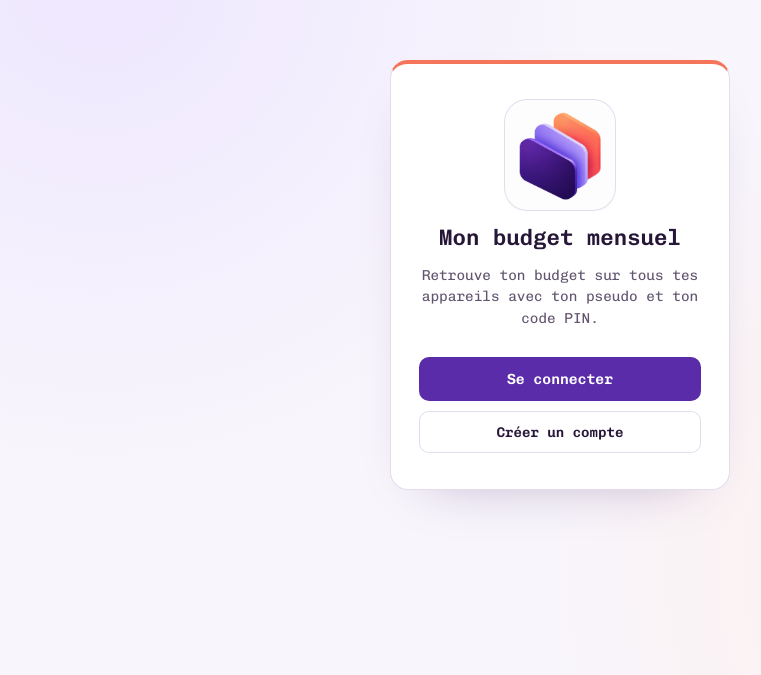
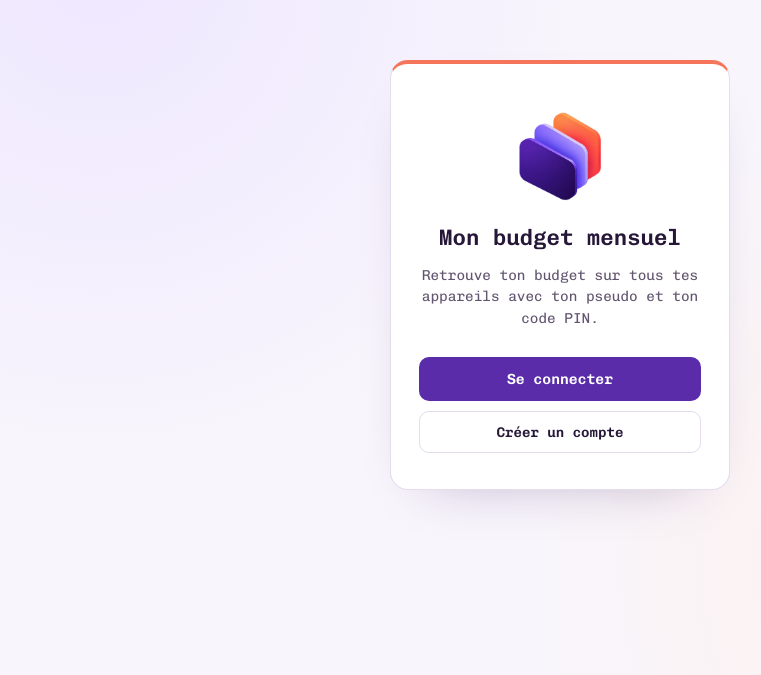
Before and after one commit to yesman-plg/monbudget, a React (Vite) app: page / in a window 1280 px wide. Shown: the part 125-800 px from the top of the page, without its empty margins (80-841 px from the left). Built offline with nearby package versions, Linux system fonts and the light colour scheme; no server answers.

Commit message:
Affiche le logo transparent et renomme Budget

```diff
--- a/index.html
+++ b/index.html
@@ -2,7 +2,7 @@
 <html lang="fr">
   <head>
     <meta charset="UTF-8" />
-    <link rel="icon" type="image/png" href="/monbudget/logo-budget-2026.png" />
+    <link rel="icon" type="image/png" href="/monbudget/logo-budget-transparent.png" />
     <meta name="viewport" content="width=device-width, initial-scale=1.0" />
     <meta name="theme-color" media="(prefers-color-scheme: light)" content="#f8f5fc" />
     <meta name="theme-color" media="(prefers-color-scheme: dark)" content="#140c22" />
--- a/src/App.css
+++ b/src/App.css
@@ -68,9 +68,6 @@
   display: block;
   width: 110px;
   height: 110px;
-  border-radius: 22px;
-  background: #fff;
-  box-shadow: 0 0 0 1px var(--gridline);
 }
 
 .login-card h1 {
@@ -292,11 +289,8 @@
 
 .brand-logo {
   display: block;
-  width: 42px;
-  height: 42px;
-  border-radius: 10px;
-  background: #fff;
-  box-shadow: 0 0 0 1px var(--gridline);
+  width: 48px;
+  height: 48px;
 }
 
 .periode-switcher {
--- a/src/components/BudgetApp.jsx
+++ b/src/components/BudgetApp.jsx
@@ -71,8 +71,8 @@ export default function BudgetApp({ user, onDeconnecter }) {
     <div className="app">
       <header className="app-header">
         <span className="brand">
-          <img className="brand-logo" src={`${import.meta.env.BASE_URL}logo-budget-2026.png`} alt="" />
-          monbudget
+          <img className="brand-logo" src={`${import.meta.env.BASE_URL}logo-budget-transparent.png`} alt="" />
+          Budget
         </span>
         <PeriodeSwitcher periode={periode} onChange={setPeriode} />
         <button
--- a/src/components/LoginScreen.jsx
+++ b/src/components/LoginScreen.jsx
@@ -57,7 +57,7 @@ export default function LoginScreen({ onConnecter, onCreerCompte, onRecupererCom
       <div className="login-card">
         <img
           className="login-logo"
-          src={`${import.meta.env.BASE_URL}logo-budget-2026.png`}
+          src={`${import.meta.env.BASE_URL}logo-budget-transparent.png`}
           alt="My Budget"
         />
         <h1>Mon budget mensuel</h1>
--- a/src/components/RecoveryCodeScreen.jsx
+++ b/src/components/RecoveryCodeScreen.jsx
@@ -17,7 +17,7 @@ export default function RecoveryCodeScreen({ code, onContinuer }) {
       <div className="login-card recovery-card">
         <img
           className="login-logo"
-          src={`${import.meta.env.BASE_URL}logo-budget-2026.png`}
+          src={`${import.meta.env.BASE_URL}logo-budget-transparent.png`}
           alt="My Budget"
         />
         <h1>Note ton code de secours</h1>
```
Also changed, not shown: public/logo-budget-transparent.png (added).
